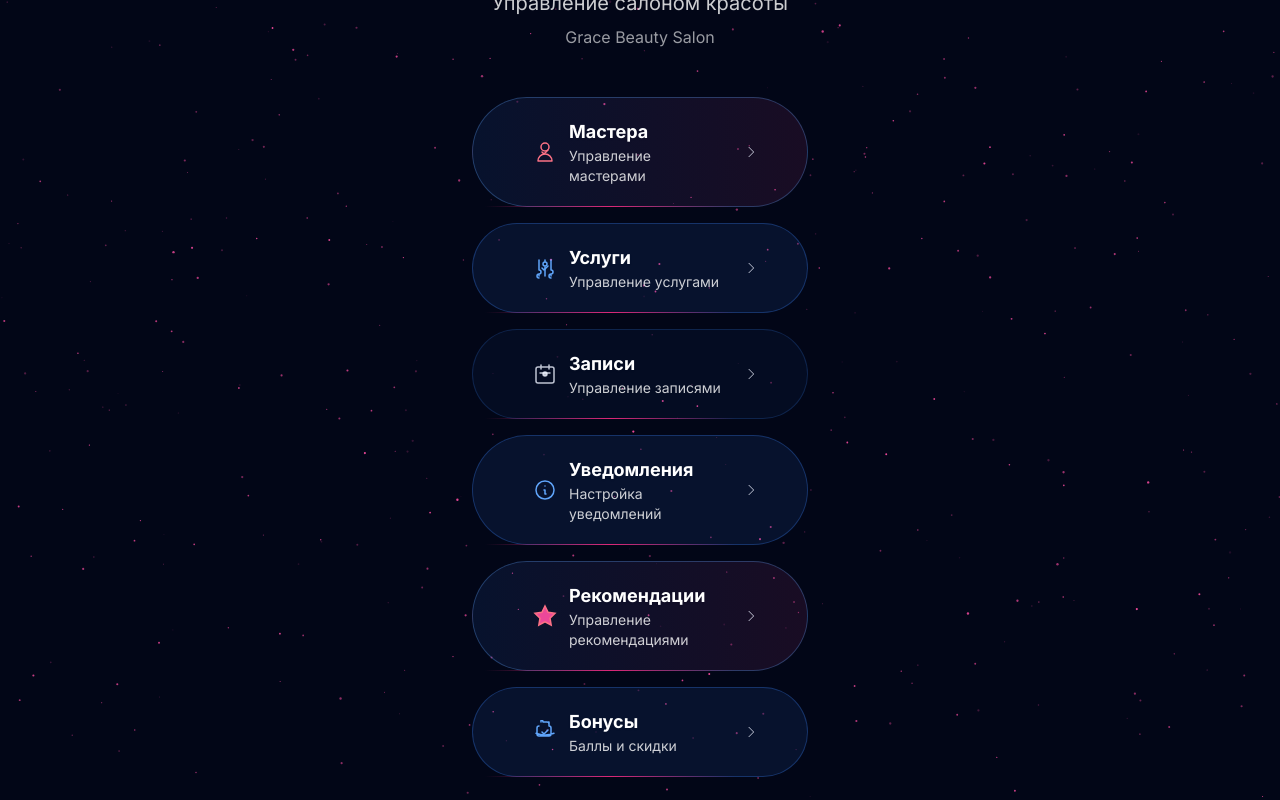
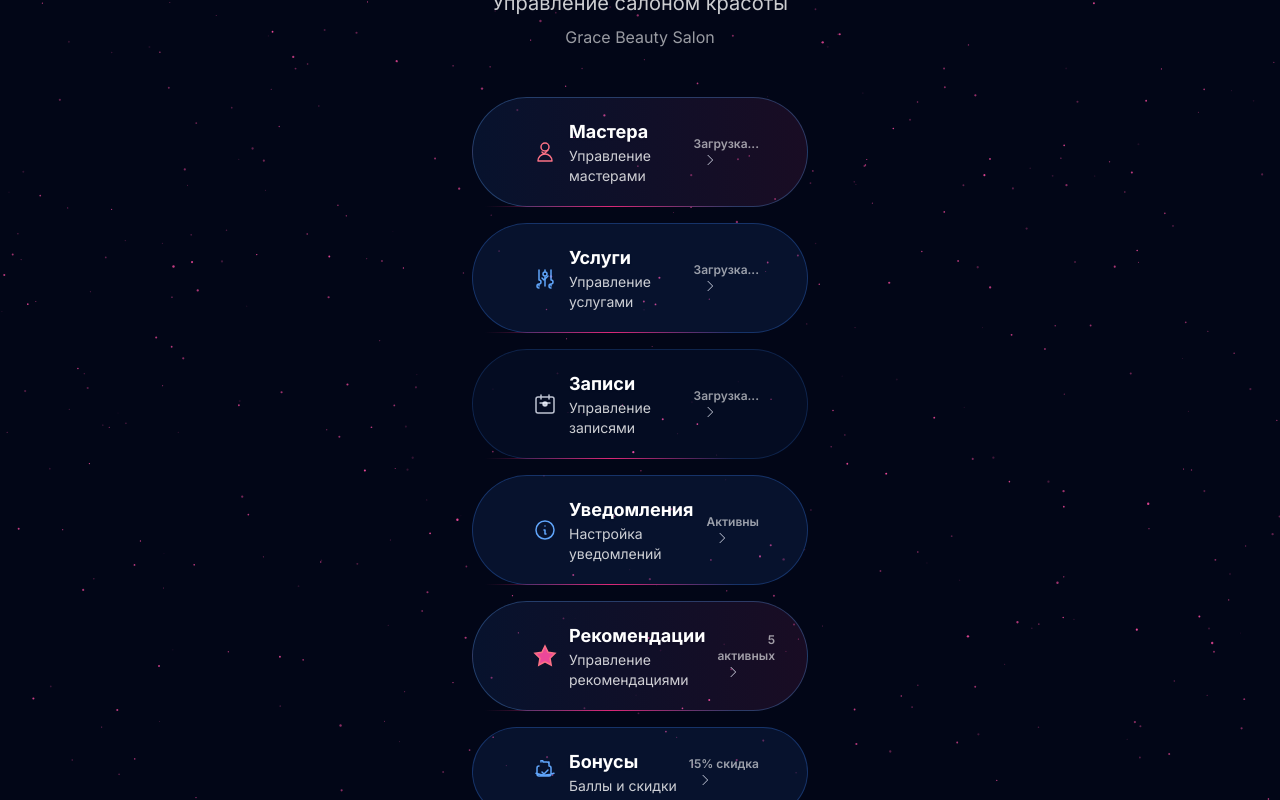
Before and after one commit to kazimovnikita0208-create/gracefinal1, a Next.js app: page /admin in a window 1280 px wide. Shown: the part 240-1040 px from the top of the page. Built offline with nearby package versions, Linux system fonts and the light colour scheme; no server answers.

Commit message:
справлена TypeScript ошибка с отсутствующим свойством stats

```diff
--- a/src/app/admin/page.tsx
+++ b/src/app/admin/page.tsx
@@ -15,42 +15,48 @@ const baseAdminMenuItems = [
     title: 'Мастера',
     description: 'Управление мастерами',
     icon: 'master',
-    variant: 'salon' as const
+    variant: 'salon' as const,
+    stats: 'Загрузка...'
   },
   {
     href: '/admin/services',
     title: 'Услуги',
     description: 'Управление услугами',
     icon: 'services',
-    variant: 'primary' as const
+    variant: 'primary' as const,
+    stats: 'Загрузка...'
   },
   {
     href: '/admin/appointments',
     title: 'Записи',
     description: 'Управление записями',
     icon: 'booking',
-    variant: 'default' as const
+    variant: 'default' as const,
+    stats: 'Загрузка...'
   },
   {
     href: '/admin/notifications',
     title: 'Уведомления',
     description: 'Настройка уведомлений',
     icon: 'info',
-    variant: 'primary' as const
+    variant: 'primary' as const,
+    stats: 'Активны'
   },
   {
     href: '/admin/recommendations',
     title: 'Рекомендации',
     description: 'Управление рекомендациями',
     icon: 'star',
-    variant: 'salon' as const
+    variant: 'salon' as const,
+    stats: '5 активных'
   },
   {
     href: '/admin/bonuses',
     title: 'Бонусы',
     description: 'Баллы и скидки',
     icon: 'briefcase',
-    variant: 'primary' as const
+    variant: 'primary' as const,
+    stats: '15% скидка'
   }
 ];
 
```
